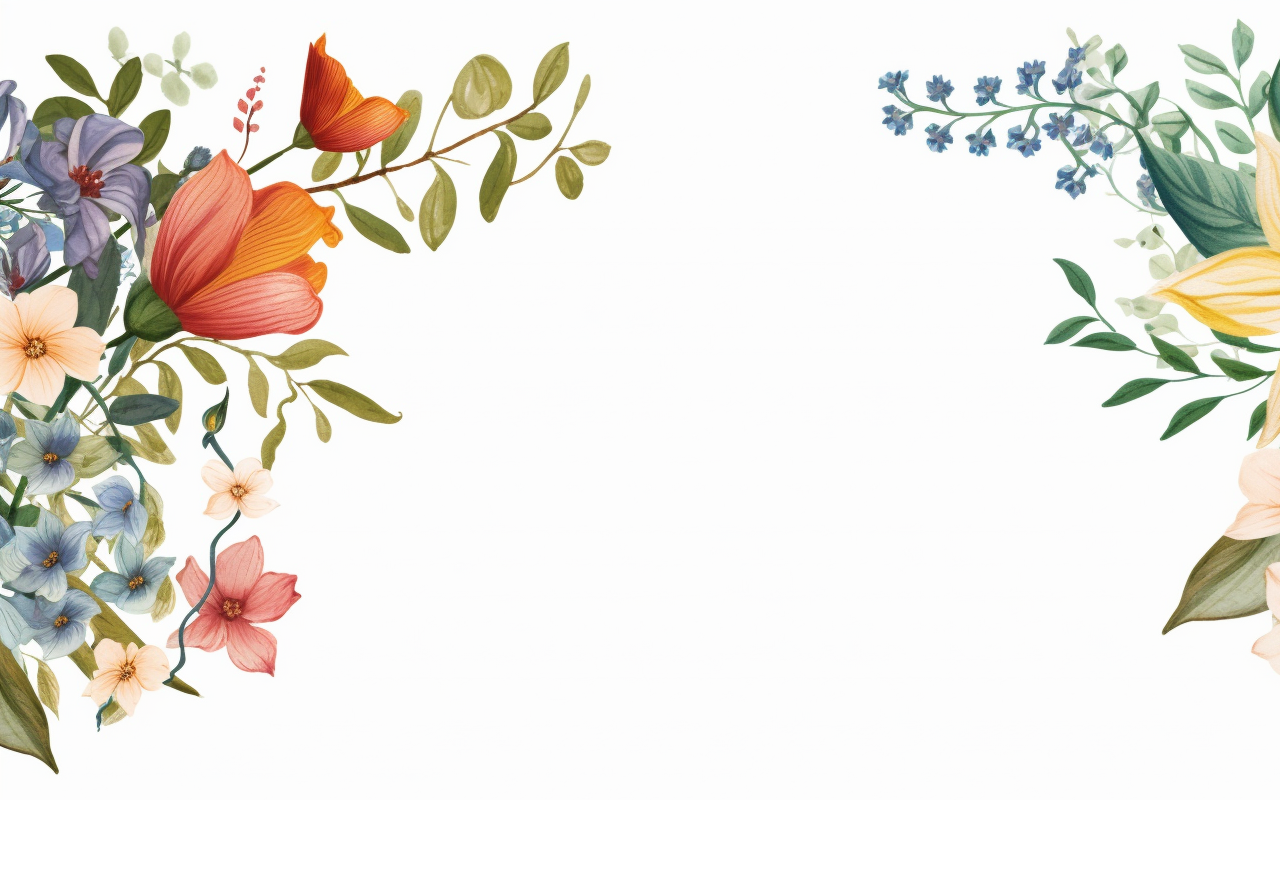
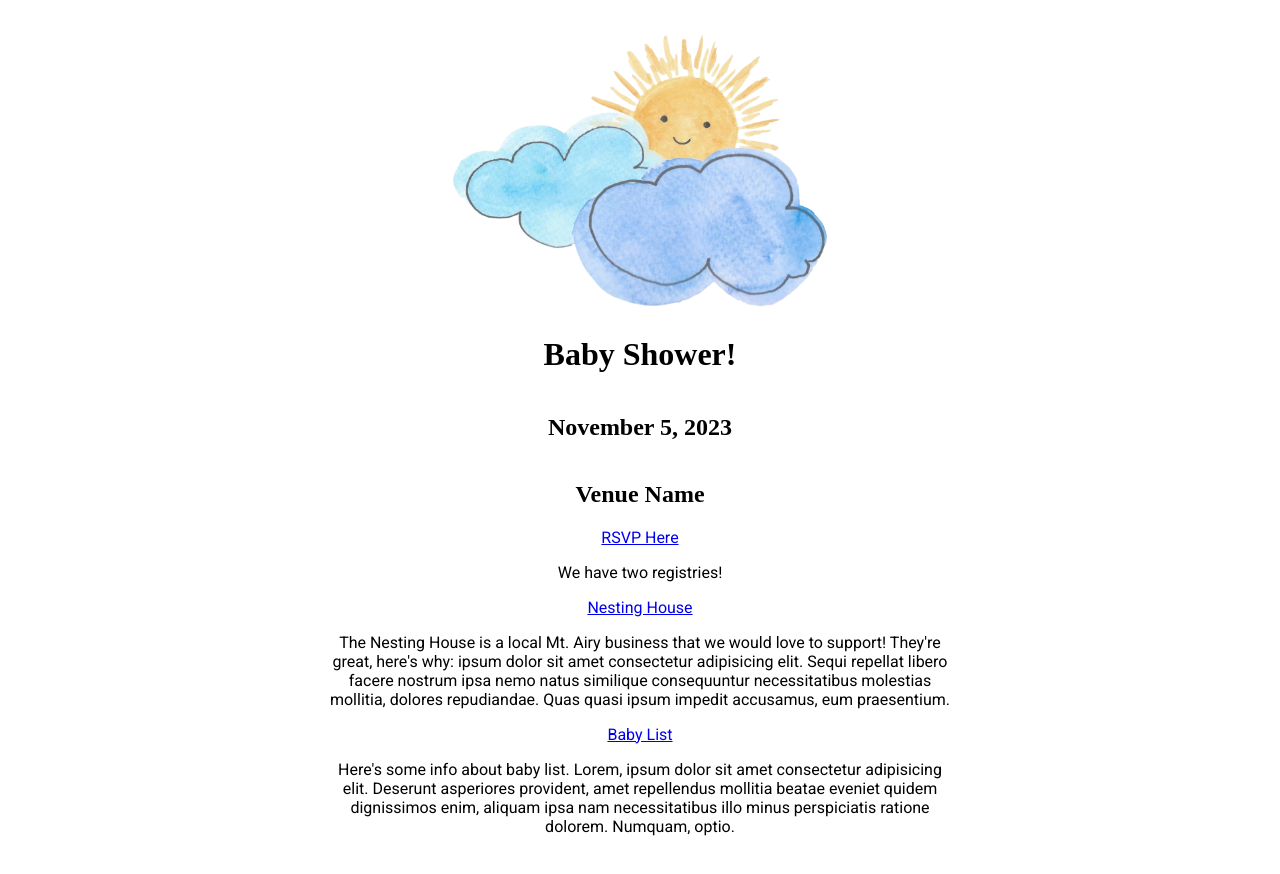
Before and after one commit to jbpower/jbpower.github.io, a plain HTML site: page index.html in a window 1280 px wide. Before the commit the page ends 800 px from the top, so only its background shows below. Drawn offline with Linux system fonts and the light colour scheme; a web font is replaced by a local one.

Commit message:
first pass with sun

```diff
--- a/css/index.css
+++ b/css/index.css
@@ -1,5 +1,25 @@
+@import url('https://fonts.googleapis.com/css2?family=Glass+Antiqua&family=Roboto&display=swap');
+
 body {
+  display: flex;
+  flex-direction: column;
+  justify-content: center;
+  align-items: center;
   margin: 0;
-  padding: 0;
-  background-image: url(/images/bg.png);
+  padding: 2em;
+
+  font-family: Roboto, sans-serif;
+  text-align: center;
+
+  /* background: radial-gradient(circle, #efefef 0%, #d5e8ff 100%); */
 }
+
+img {
+  max-width: 400px;
+}
+
+h1, h2 { font-family: 'Glass Antiqua';}
+
+p {
+  max-width: 70ch;
+}
--- a/index.html
+++ b/index.html
@@ -7,6 +7,23 @@
   <title>Hello! 👋</title>
 </head>
 <body>
+  <img src="/images/sun.png" alt="" width="596">
 
+  <h1>Baby Shower!</h1>
+  <h2>November 5, 2023</h2>
+  <h2>Venue Name</h2>
+
+  <a href="#">RSVP Here</a>
+
+  <p>We have two registries!</p>
+
+  <a href="#">Nesting House</a>
+
+  <p>The Nesting House is a local Mt. Airy business that we would love to support! They're great, here's why: ipsum dolor sit amet consectetur adipisicing elit. Sequi repellat libero facere nostrum ipsa nemo natus similique consequuntur necessitatibus molestias mollitia, dolores repudiandae. Quas quasi ipsum impedit accusamus, eum praesentium.
+  </p>
+
+  <a href="#">Baby List</a>
+
+  <p>Here's some info about baby list. Lorem, ipsum dolor sit amet consectetur adipisicing elit. Deserunt asperiores provident, amet repellendus mollitia beatae eveniet quidem dignissimos enim, aliquam ipsa nam necessitatibus illo minus perspiciatis ratione dolorem. Numquam, optio.</p>
 </body>
 </html>
```
Also changed, not shown: images/bg.png (deleted), images/sun.png (added).
